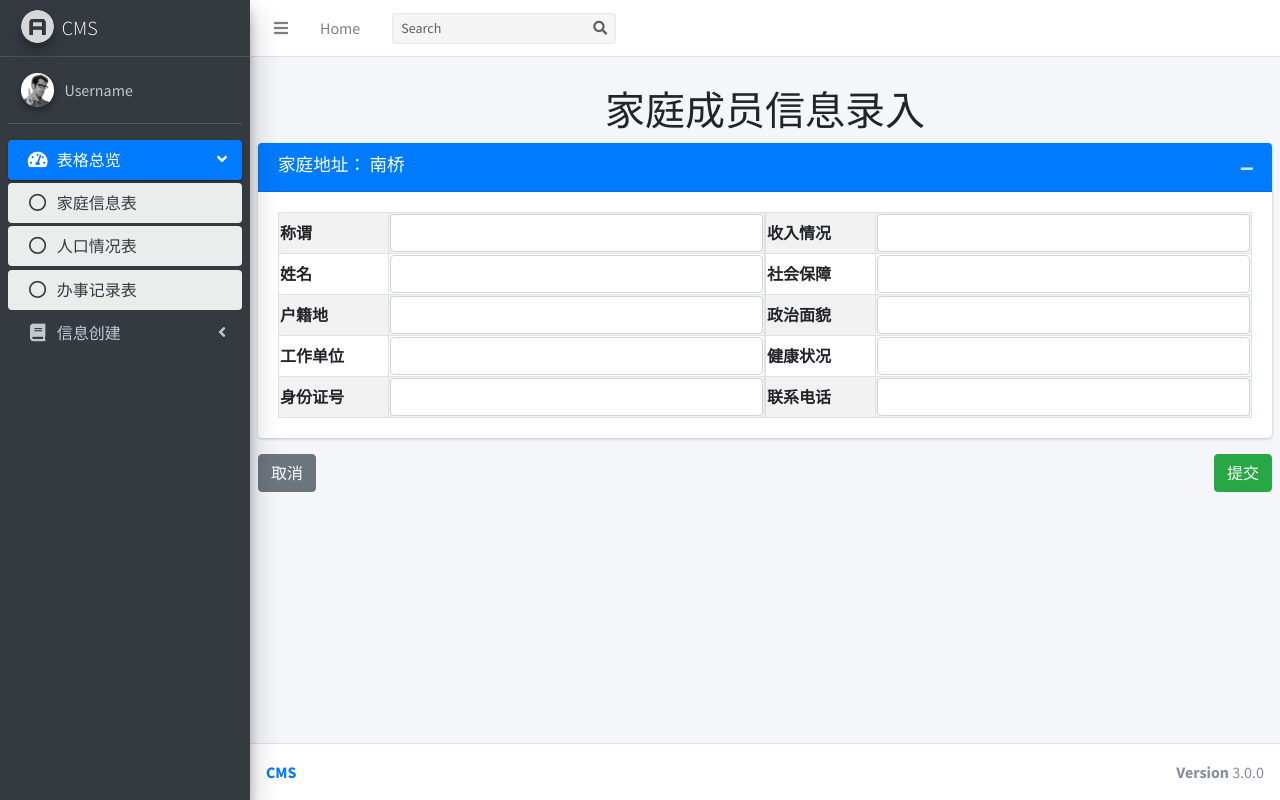
After one commit to Taomercy/CMS, a Django app: template templates/family_member_create.html in a window 1280 px wide. The commit adds this page. Run offline with Django 3.2, Linux system fonts and the light colour scheme; the template is opened without the code that fills it: values that come from a table or form of the project are taken from there, others are empty; data comes from the database, SQL or seed files in the repository; both versions use the stored data as it was after the commit; some libraries are stand-ins or nearby versions.

Commit message:
family details and member create

```diff
--- a/CMS/models.py
+++ b/CMS/models.py
@@ -52,7 +52,7 @@ class Person(models.Model):
 
     @staticmethod
     def get_threader():
-        return ["姓名", "家庭地址", "联系电话", "身份证号"]
+        return ["称谓", "姓名", "户籍地", "工作单位", "身份证号", "收入情况", "社会保障", "政治面貌", "健康状况", "联系电话"]
 
     def __str__(self):
         return self.name
--- a/CMS/urls.py
+++ b/CMS/urls.py
@@ -24,6 +24,8 @@ urlpatterns = [
 
     re_path(r'^family_display', family_display, name='family_display'),
     re_path(r'^family_create', family_create, name='family_create'),
+    re_path(r'^family_details', family_details, name='family_details'),
+    re_path(r'^family_member_create', family_member_create, name='family_member_create'),
 
 
     re_path(r'^index2', index2, name='index2'),
--- a/templates/family_create.html
+++ b/templates/family_create.html
@@ -54,7 +54,7 @@
       </div>
       <div class="row">
         <div class="col-12">
-          <a href="{% url 'family_create' %}" class="btn btn-secondary">Cancel</a>
+          <a href="{% url 'family_create' %}" class="btn btn-secondary">取消</a>
           <input type="submit" value="提交" class="btn btn-success float-right">
         </div>
       </div>
--- /dev/null
+++ b/templates/family_member_create.html
@@ -0,0 +1,80 @@
+{% extends 'base.html' %}
+{% load staticfiles %}
+
+    <!-- Main content -->
+{% block content %}
+    <h1 align="center">家庭成员信息录入</h1>
+    <form action="{% url 'family_member_create' %}" method="post">
+      <div class="row">
+        <div class="col-12">
+          <div class="card card-primary">
+            <div class="card-header">
+              <h3 class="card-title">家庭地址： {{ family.address }}</h3>
+
+              <div class="card-tools">
+                <button type="button" class="btn btn-tool" data-card-widget="collapse" data-toggle="tooltip" title="Collapse">
+                  <i class="fas fa-minus"></i></button>
+              </div>
+            </div>
+            <div class="card-body">
+                <table id="family_details_table1" class="table-bordered table-striped" width="50%" style="float:left;">
+                    <tr>
+                        <th>称谓</th>
+                        <td><input name="appellation" type="text" id="inputName" class="form-control"></td>
+                    </tr>
+                    <tr>
+                        <th>姓名</th>
+                        <td><input name="name" type="text" id="inputName" class="form-control"></td>
+                    </tr>
+                    <tr>
+                        <th>户籍地</th>
+                        <td><input name="domicile" type="text" id="inputName" class="form-control"></td>
+                    </tr>
+                    <tr>
+                        <th>工作单位</th>
+                        <td><input name="work_units" type="text" id="inputName" class="form-control"></td>
+                    </tr>
+                    <tr>
+                        <th>身份证号</th>
+                        <td><input name="id_number" type="text" id="inputName" class="form-control"></td>
+                    </tr>
+                </table>
+
+                <table id="family_details_table1" class="table-bordered table-striped" width="50%" style="float:right;">
+                    <tr>
+                        <th>收入情况</th>
+                        <td><input name="income" type="text" id="inputName" class="form-control"></td>
+                    </tr>
+                    <tr>
+                        <th>社会保障</th>
+                        <td><input name="social_security" type="text" id="inputName" class="form-control"></td>
+                    </tr>
+                    <tr>
+                        <th>政治面貌</th>
+                        <td><input name="political_landscape" type="text" id="inputName" class="form-control"></td>
+                    </tr>
+                    <tr>
+                        <th>健康状况</th>
+                        <td><input name="health" type="text" id="inputName" class="form-control"></td>
+                    </tr>
+                    <tr>
+                        <th>联系电话</th>
+                        <td><input name="phone_number" type="text" id="inputName" class="form-control"></td>
+                    </tr>
+                </table>
+              <input type="hidden" name="address" value="{{ family.address }}">
+
+            </div>
+            <!-- /.card-body -->
+          </div>
+          <!-- /.card -->
+        </div>
+      </div>
+      <div class="row">
+        <div class="col-12">
+          <a href="{% url 'family_display' %}" class="btn btn-secondary">取消</a>
+          <input type="submit" value="提交" class="btn btn-success float-right">
+        </div>
+      </div>
+    </form>
+{% endblock %}
```
Also changed, not shown: CMS/views.py (+52 -1 lines), templates/family_details.html (added, +100 -0 lines), templates/family_display.html (+6 -11 lines), db.sqlite3.
